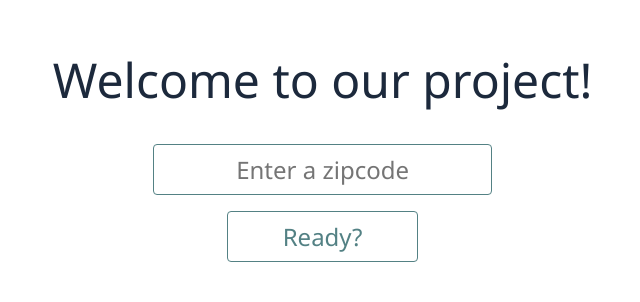
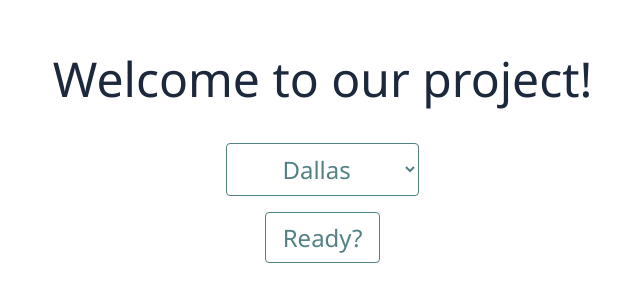
Before and after one commit to hampster2018/WEHack-2023, a SvelteKit app: page / in a window 1280 px wide. Shown: the part 262-564 px from the top of the page, without its empty margins (311-951 px from the left). Built offline with nearby package versions, Linux system fonts and the light colour scheme; no server answers.

Commit message:
Dropdown for map and re-searching

```diff
--- a/src/routes/+page.svelte
+++ b/src/routes/+page.svelte
@@ -2,6 +2,7 @@
 	import { onMount } from 'svelte';
 	import Map from './Map.svelte';
 	import { API_KEY } from './api_key';
+	import { mapCenter } from './storage';
 	import Saos from "saos";
 	export let ready = false;
 
@@ -12,6 +13,7 @@
 	// Write a function that smoothly scrolls to the map on a slight delay after setting ready to true
 	function scrollToMap() {
 		ready = true;
+		mapCenter.set(geoselect);
 		setTimeout(() => {
 			// @ts-ignore
 			document.getElementById('map').scrollIntoView({ behavior: 'smooth' });
@@ -24,9 +26,13 @@
 		document.querySelector('body').style.opacity = 1;
 	});
 
-	let geocode = '';
+	let geoselect;
 
 </script>
+
+<head>
+	<meta name="color-scheme" content="light only">
+</head>
 
 <main id="main" style="--theme-color-primary: {CBRE_GREEN}; --theme-color-complement: {WHITE}; --theme-color-darker: {DARK_CBRE_GREEN};">
 	<div id="welcome" class="fullscreen-page">
@@ -35,7 +41,12 @@
 
 		<!-- Make an input field with a transparent default text of "Enter an address, zipcode, city, or state" and hide the placeholder on focus -->
 		<form id="zipcode-form" on:submit|preventDefault={scrollToMap}>
-			<input id="zipcode-input" type="text" placeholder="Enter a zipcode" bind:value={geocode} />
+			<!-- <input id="zipcode-input" type="text" placeholder="Enter a zipcode" bind:value={geocode} /> -->
+			<select bind:value={geoselect} id="zipcode-input" name="places">
+				<option value={{lat: 32.8209296, lng: -97.0117461}} selected>Dallas</option>
+				<option value={{lat: 34.0207305, lng: -118.6919255}}>SoCal</option>
+				<option value={{lat: 39.9398775, lng: -75.2141587}}>Philadelphia</option>
+			</select>
 			<button id="submit-button" >Ready?</button>
 		</form>
 
@@ -43,19 +54,19 @@
 
 	{#if ready}
 		<div id="map" class="fullscreen-page">
-			<Map PUBLIC_API_KEY="{API_KEY}" geocode="{geocode}" />
+			<Map PUBLIC_API_KEY="{API_KEY}" />
 		</div>
 
 		<div id="summary" class="fullscreen-page">
-			<Saos top={100} once={true} animation={"fade-in 4s cubic-bezier(0.390, 0.575, 0.565, 1.000) both"}>
+			<Saos top={100} once={true} animation={"fade-in 2s cubic-bezier(0.390, 0.575, 0.565, 1.000) both"}>
 				<h1>Summary</h1>
 			</Saos>
 
 			<div class="summary-section">
-				<Saos top={100} once={true} animation={"fade-in 4s cubic-bezier(0.390, 0.575, 0.565, 1.000) both"}>
+				<Saos top={100} once={true} animation={"fade-in 2s cubic-bezier(0.390, 0.575, 0.565, 1.000) both"}>
 					<h2>The first, and best result would be worth $2.5 million within 10 years.</h2>
 				</Saos>
-				<Saos top={100} once={true} animation={"fade-in 4s cubic-bezier(0.390, 0.575, 0.565, 1.000) both"}>
+				<Saos top={100} once={true} animation={"fade-in 2s cubic-bezier(0.390, 0.575, 0.565, 1.000) both"}>
 					<h2>The second result would be worth $1.3 million within 10 years.</h2>
 				</Saos>
 			</div>
@@ -135,7 +146,7 @@
 	}
 
 	/* Style the input field similarly to the submit-button */
-	input {
+	#zipcode-input {
 		text-align: center;
 		padding: 0.5rem 1rem;
 		font-family: 'Segoe UI', Tahoma, Geneva, Verdana, sans-serif;
@@ -145,7 +156,7 @@
 		color: var(--theme-color-primary);
 		border: 1px solid var(--theme-color-primary);
 		border-radius: 0.25rem;
-		width: 80%;
+		width: 100%;
 	}
 
 	/* Style the submit button to be minimalistic and nice */
@@ -160,7 +171,7 @@
 		font-weight: 300;
 		background-color: var(--theme-color-complement);
 		color: var(--theme-color-primary);
-		width: 50%;
+		width: 60%;
 	}
 
 	@keyframes -global-fade-in {
--- a/src/routes/Map.svelte
+++ b/src/routes/Map.svelte
@@ -2,6 +2,7 @@
 	import { Loader } from '@googlemaps/js-api-loader';
 	import { onMount } from 'svelte';
 	import { API_KEY } from './api_key';
+    import { mapCenter } from './storage';
 
     /**
 	 * @type {string}
@@ -9,40 +10,22 @@
      export let PUBLIC_API_KEY;
 
     /**
-	 * @type {string}
-	 */
-     export let geocode;
-
-    /**
 	 * @type {HTMLDivElement}
 	 */
     let container;
 
+    /**
+	 * @type {google.maps.Map<HTMLDivElement>}
+	 */
+    let map;
+
+    /**
+     * @type {number}
+     */
+    let zoom = 8;
+
     onMount(async () => {
-        const url = `https://maps.googleapis.com/maps/api/geocode/json?address=${geocode}&key=${API_KEY}`;
-        const apiData = await fetch(url)
-            .then(response => response.json())
-            .then(data => {
-                console.log(data);
-                return data;
-            }).catch(error => {
-                console.error(error);
-            });
 
-        /**
-         * @type {HTMLDivElement}
-         */
-        let map;
-        let zoom = 8;
-
-        let center = { lat: 32.7916841, lng: -96.8004513};
-        // @ts-ignore
-        if(apiData.results && apiData.results.length > 0) {
-            // @ts-ignore
-            const { lat, lng } = apiData.results[0].geometry.location;
-            center = { lat, lng };
-            zoom = 16;
-        }
 
         const loader = new Loader({
             apiKey: PUBLIC_API_KEY,
@@ -69,19 +52,19 @@
         ]
 
     const mapOptions = {
-        center: center,
+        center: $mapCenter,
         zoom: zoom,
         styles: stylesArray,
     };
 
     loader.load().then((google) => {
             // @ts-ignore
-            const map = new google.maps.Map(container, mapOptions);
+            map = new google.maps.Map(container, mapOptions);
 
             const infoWindow = new google.maps.InfoWindow();
 
             const marker = new google.maps.Marker({
-                position: center,
+                position: $mapCenter,
                 map: map,
                 title: "CBRE Main Office!",
             });
@@ -103,7 +86,12 @@
 
     });
 
-
+    mapCenter.subscribe((value) => {
+        if(map) {
+            map.setCenter(value);
+            map.setZoom(8);
+        }
+    });
 
 </script>
 
--- /dev/null
+++ b/src/routes/storage.js
@@ -0,0 +1,3 @@
+import { writable } from 'svelte/store';
+
+export const mapCenter = writable({ lat: 32.7916841, lng: -96.8004513 });
```
